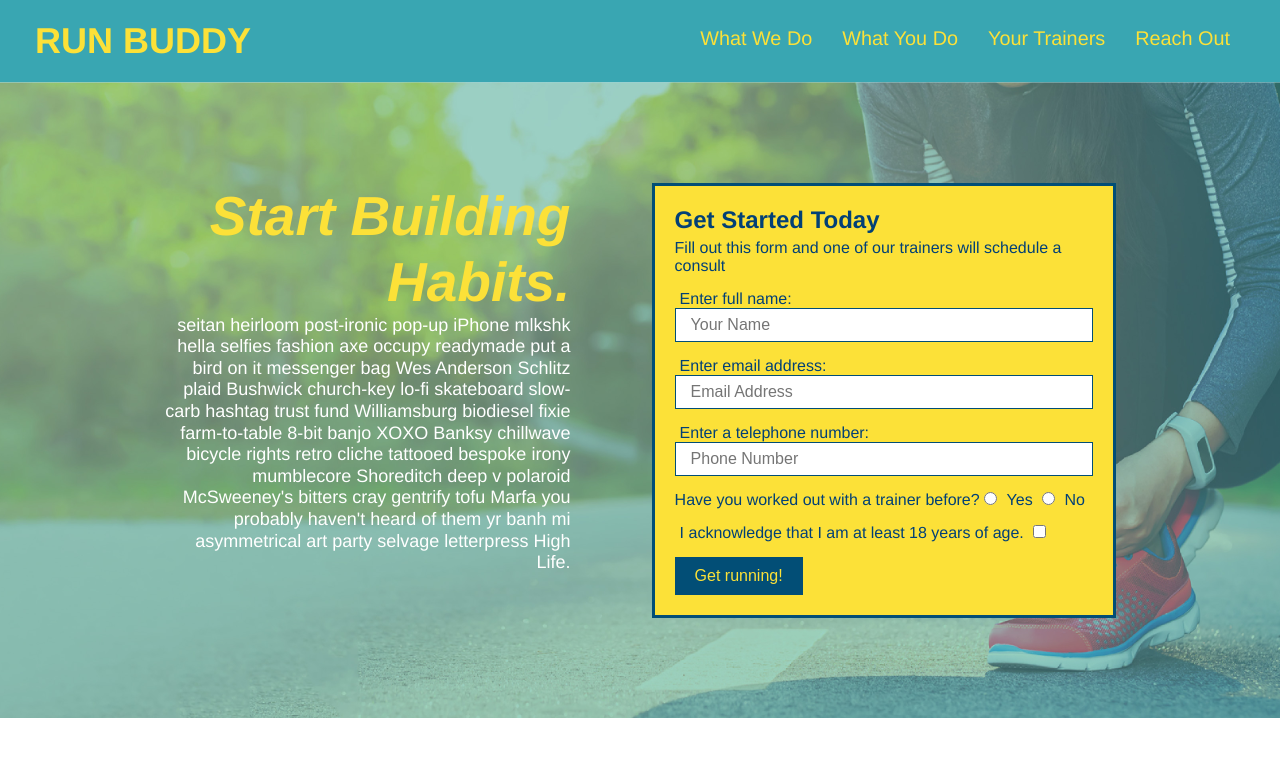
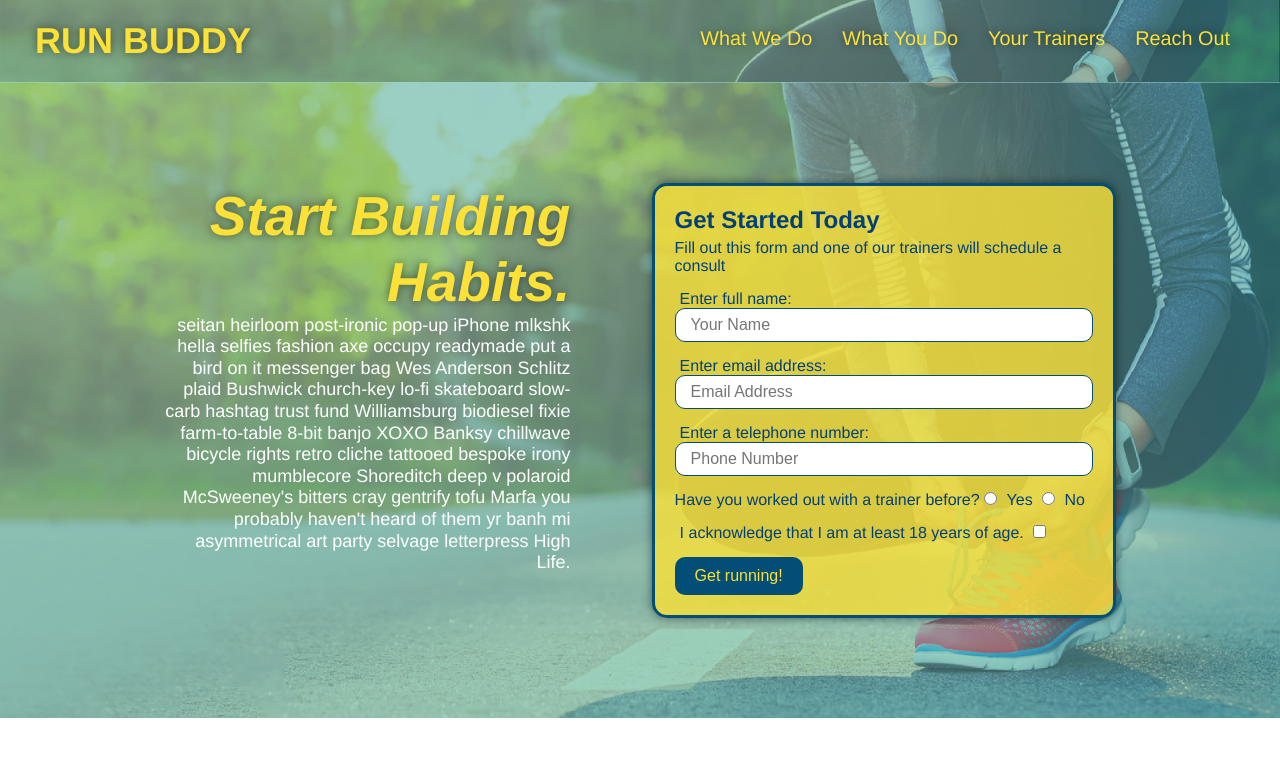
Before and after one commit to randiferous/run-buddy, a plain HTML site: page index.html in a window 1280 px wide. Shown: the top 775 px of the page. Drawn offline with Linux system fonts and the light colour scheme.

Commit message:
shadows and sticky update

```diff
--- a/assets/css/style.css
+++ b/assets/css/style.css
@@ -28,7 +28,21 @@ header {
 
     justify-content: space-between;
 
-    flex-wrap: wrap
+    flex-wrap: wrap;
+
+    position: -webkit- sticky;
+
+    position: sticky;
+
+    top: 0;
+
+    background-image: url("../images/hero-bg.jpg");
+
+    background-size: cover;
+
+    background-attachment: fixed;
+
+    background-position: 80%;
 
 }
 
@@ -68,6 +82,8 @@ header nav ul li a {
 
     font-size: 1.55vw;
 
+    text-shadow: 0 0 10px rgba(0, 0, 0, 0.5);
+
 }
 
 header h1 {
@@ -79,6 +95,8 @@ header h1 {
     color: #fce138;
 
     margin: 0;
+
+    text-shadow: 0 0 10px rgba(0, 0, 0, 0.5);
 
 }
 
@@ -97,7 +115,9 @@ section {
 
     background-size: cover;
 
-    background-position: center;
+    background-attachment: fixed;
+
+    background-position: 80%;
 
     display: flex;
 
@@ -133,13 +153,15 @@ section {
 
     color: #fce138;
 
+    text-shadow: 0 0 10px rgba(0, 0, 0, 0.5);
+
 }
 
 .hero-form {
 
     border: 3px solid #024e76;
 
-    background-color: #fce138;
+    background-color: rgba(252, 225, 56, 0.8);
 
     padding: 20px;
 
@@ -148,6 +170,10 @@ section {
     width: 40%;
 
     margin: 3.5%;
+
+    box-shadow: 0 0 10px rgba(0, 0, 0, 0.5);
+
+    border-radius: 15px;
 
 }
 
@@ -180,6 +206,8 @@ section {
 
     margin-bottom: 15px;
 
+    border-radius: 10px;
+
 }
 
 .hero-form label {
@@ -199,6 +227,8 @@ section {
     padding: 10px 20px;
 
     font-size: 16px;
+
+    border-radius: 10px;
 
 }
 
@@ -498,6 +528,8 @@ section {
 
     margin-top: 5px;
 
+    border-radius: 10px;
+
 }
 
 .contact-form button {
@@ -515,6 +547,8 @@ section {
     padding: 15px 0;
 
     font-size: 16px;
+
+    border-radius: 10px;
 
 }
 
@@ -573,6 +607,8 @@ footer a {
         padding-bottom: 0;
 
         justify-content: center;
+
+        position: relative;
 
     }
 
```
